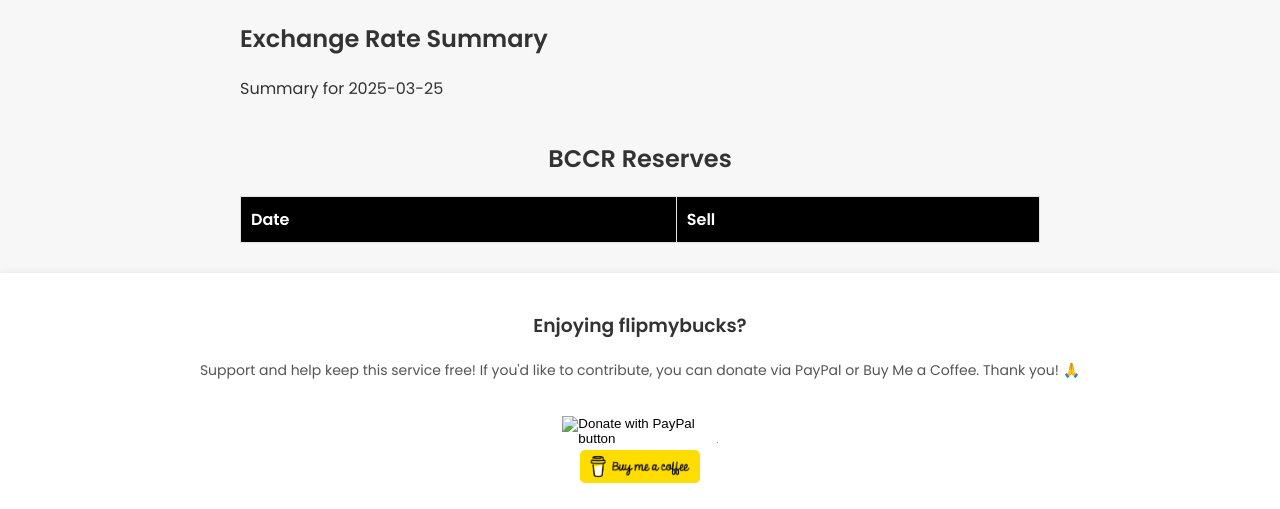
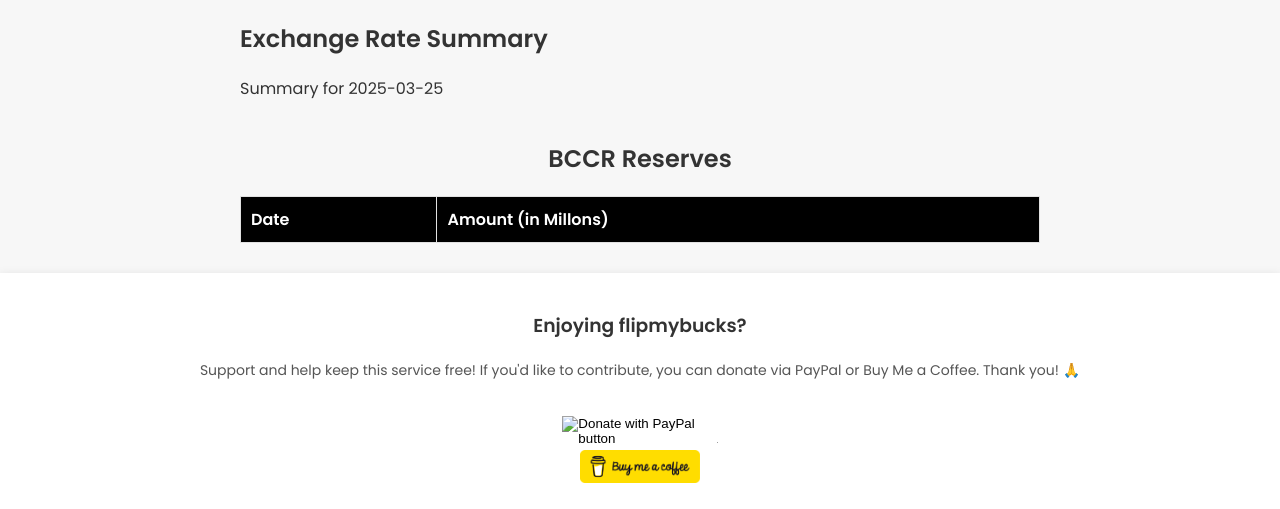
Before and after one commit to dec0derx/mycashcr, a Django app: template economics/templates/economics/indicators.html in a window 1280 px wide. Shown: the part 526-1035 px from the top of the page. Run offline with Django 5.2, Linux system fonts and the light colour scheme; the template is opened without the code that fills it: values named after a table or form of the project are taken from there, others are empty; data comes from the database, SQL or seed files in the repository; some libraries are stand-ins or nearby versions.

Commit message:
millions

```diff
--- a/economics/templates/economics/indicators.html
+++ b/economics/templates/economics/indicators.html
@@ -116,7 +116,7 @@
         <thead>
           <tr>
             <th>Date</th>
-            <th>Sell</th>
+            <th>Amount (in Millons)</th>
           </tr>
         </thead>
         <tbody>
```
